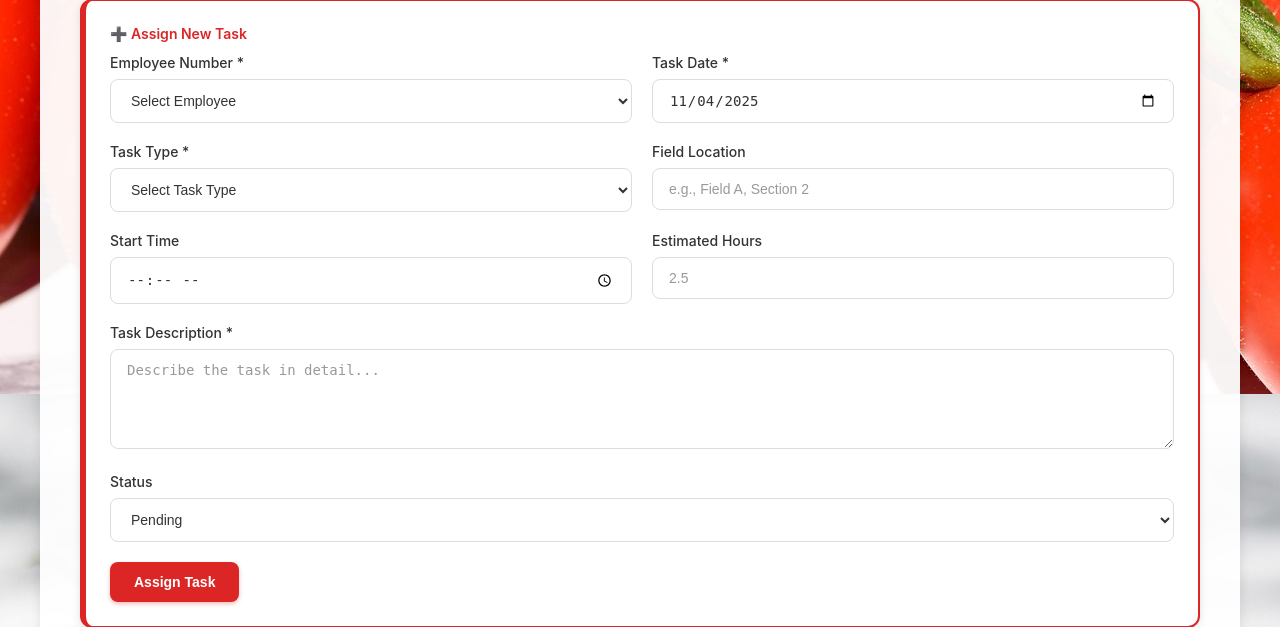
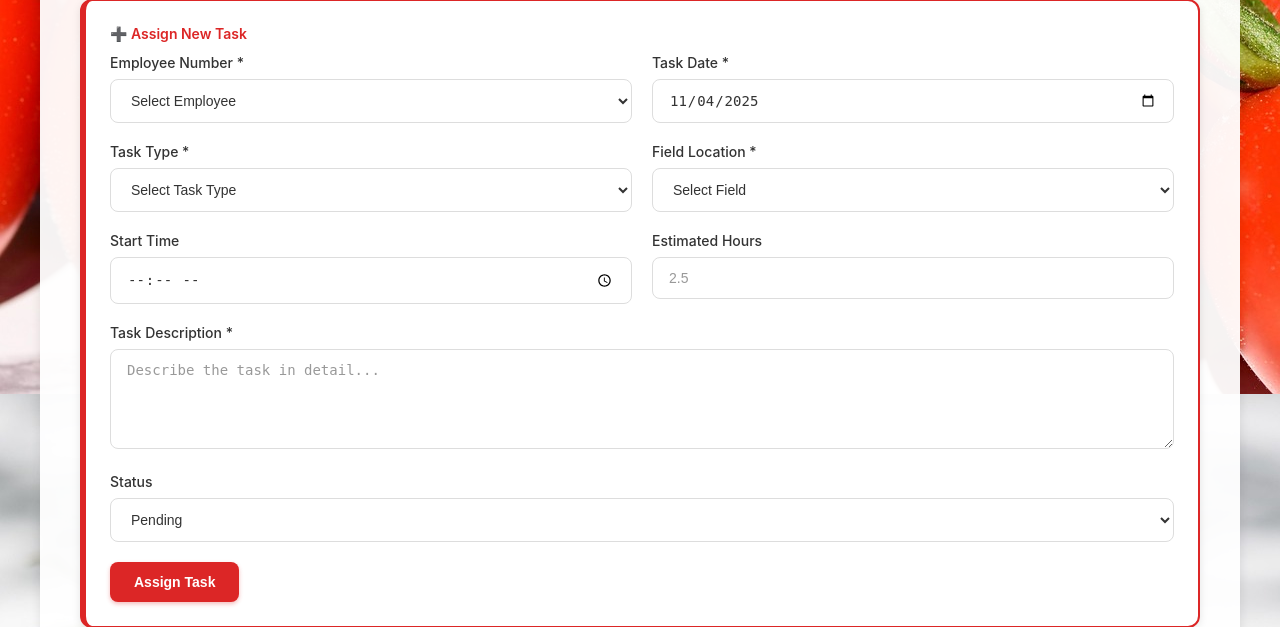
Before and after one commit to daevmassy/TomatoFarmManager-1, a Flask app: page /employee_tasks in a window 1280 px wide. Shown: the part 459-1086 px from the top of the page. Run offline with Flask 3, Linux system fonts and the light colour scheme; the visitor is signed in with stand-in values (Sample User, id 1); data that the repository does not hold is empty; some libraries are stand-ins or nearby versions.

Commit message:
Assistant checkpoint: Add field selection dropdown A-E
Assistant generated file changes:
- templates/employee_tasks.html: Add field selection dropdown with options A-E

---

User prompt:

on field selection there should be an selection option of 5 fileds which are a to e

Replit-Commit-Author: Assistant
Replit-Commit-Session-Id: 744d2253-434e-44f0-b0d8-4be10dbd33cf
Replit-Commit-Event-Id: 3070d998-26d1-445f-891d-85065a7ec420

```diff
--- a/templates/employee_tasks.html
+++ b/templates/employee_tasks.html
@@ -45,8 +45,15 @@
                 </select>
             </div>
             <div class="form-group">
-                <label for="field_location">Field Location</label>
-                <input type="text" id="field_location" name="field_location" placeholder="e.g., Field A, Section 2">
+                <label for="field_location">Field Location *</label>
+                <select id="field_location" name="field_location" required>
+                    <option value="">Select Field</option>
+                    <option value="Field A">Field A</option>
+                    <option value="Field B">Field B</option>
+                    <option value="Field C">Field C</option>
+                    <option value="Field D">Field D</option>
+                    <option value="Field E">Field E</option>
+                </select>
             </div>
         </div>
 
```
